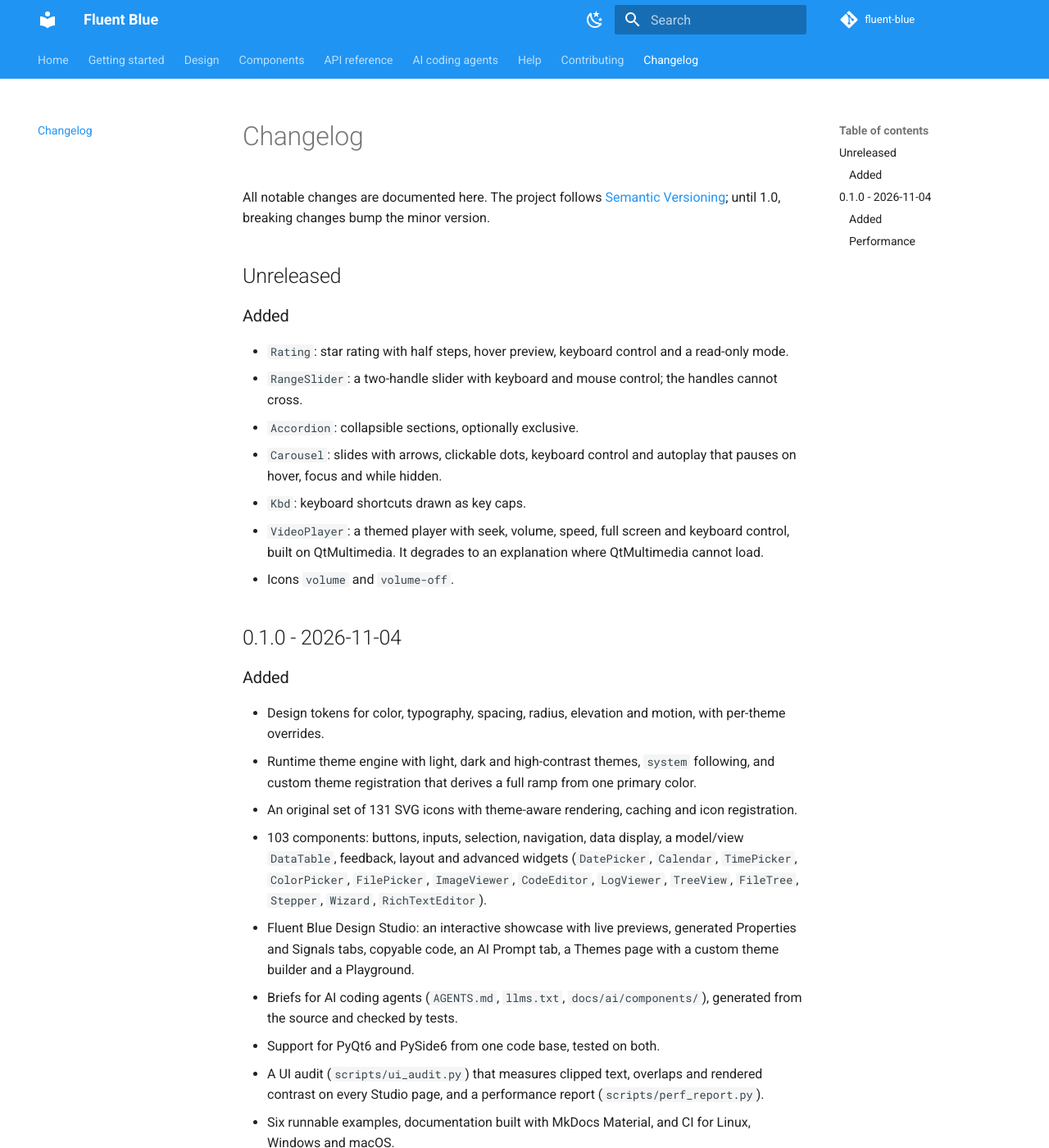
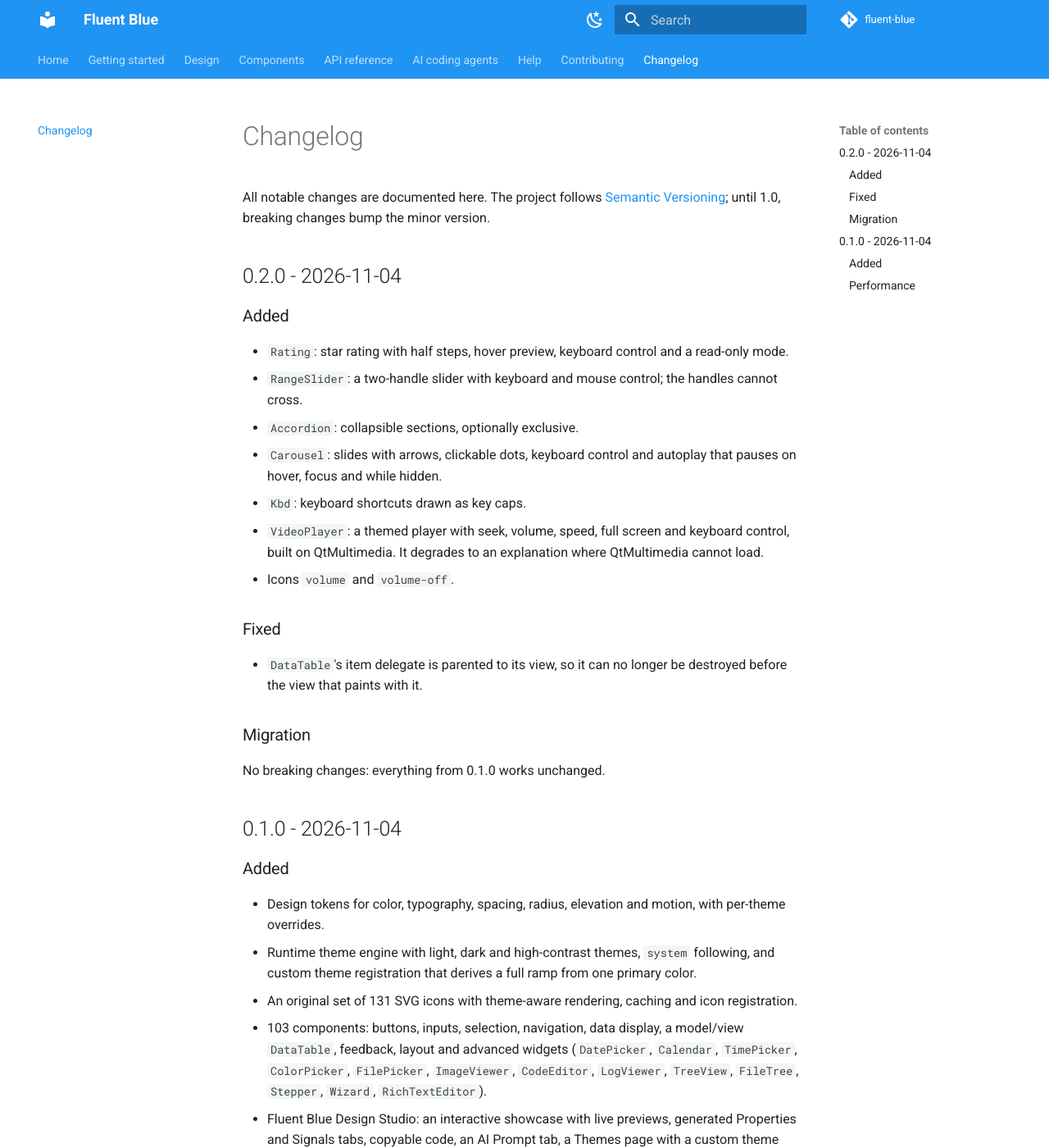
Before and after one commit to danieldev23/fluent-blue, an MkDocs documentation site: the page built from docs/changelog.md, in a window 1280 px wide and 1400 px high. Shown: the whole window at 82% size. Built offline with MkDocs 1.6.1 and Material for MkDocs 9.7.7, drawn with Linux system fonts in a browser that asks for light colours; comment, search, counter and statistics services are not loaded.

Commit message:
Release 0.2.0
Co-Authored-By: Claude Sonnet 5.5 <noreply@anthropic.com>

```diff
--- a/CHANGELOG.md
+++ b/CHANGELOG.md
@@ -2,7 +2,7 @@
 
 All notable changes are documented here. The project follows [Semantic Versioning](https://semver.org/); until 1.0, breaking changes bump the minor version.
 
-## Unreleased
+## 0.2.0 - 2026-11-04
 
 ### Added
 
@@ -13,6 +13,14 @@ All notable changes are documented here. The project follows [Semantic Versionin
 - `Kbd`: keyboard shortcuts drawn as key caps.
 - `VideoPlayer`: a themed player with seek, volume, speed, full screen and keyboard control, built on QtMultimedia. It degrades to an explanation where QtMultimedia cannot load.
 - Icons `volume` and `volume-off`.
+
+### Fixed
+
+- `DataTable`'s item delegate is parented to its view, so it can no longer be destroyed before the view that paints with it.
+
+### Migration
+
+No breaking changes: everything from 0.1.0 works unchanged.
 
 ## 0.1.0 - 2026-11-04
 
--- a/fluent_blue/__init__.py
+++ b/fluent_blue/__init__.py
@@ -16,7 +16,7 @@ from .components.selection import *  # noqa: F403
 from .core import Configuration, DesignTokens, Theme, ThemeManager, config, configure
 from .icons import has_icon, icon, icon_names, icon_pixmap, register_icon, register_icon_file
 
-__version__ = "0.1.0"
+__version__ = "0.2.0"
 
 __all__ = [
     "BINDING", "BINDING_VERSION", "QT_VERSION", "Configuration", "DesignTokens", "Theme", "ThemeManager", "__version__",
--- a/fluent_blue/studio/CHANGELOG.md
+++ b/fluent_blue/studio/CHANGELOG.md
@@ -2,7 +2,7 @@
 
 All notable changes are documented here. The project follows [Semantic Versioning](https://semver.org/); until 1.0, breaking changes bump the minor version.
 
-## Unreleased
+## 0.2.0 - 2026-11-04
 
 ### Added
 
@@ -13,6 +13,14 @@ All notable changes are documented here. The project follows [Semantic Versionin
 - `Kbd`: keyboard shortcuts drawn as key caps.
 - `VideoPlayer`: a themed player with seek, volume, speed, full screen and keyboard control, built on QtMultimedia. It degrades to an explanation where QtMultimedia cannot load.
 - Icons `volume` and `volume-off`.
+
+### Fixed
+
+- `DataTable`'s item delegate is parented to its view, so it can no longer be destroyed before the view that paints with it.
+
+### Migration
+
+No breaking changes: everything from 0.1.0 works unchanged.
 
 ## 0.1.0 - 2026-11-04
 
```
Also changed, not shown: docs/migration.md (+1 -1 lines).
